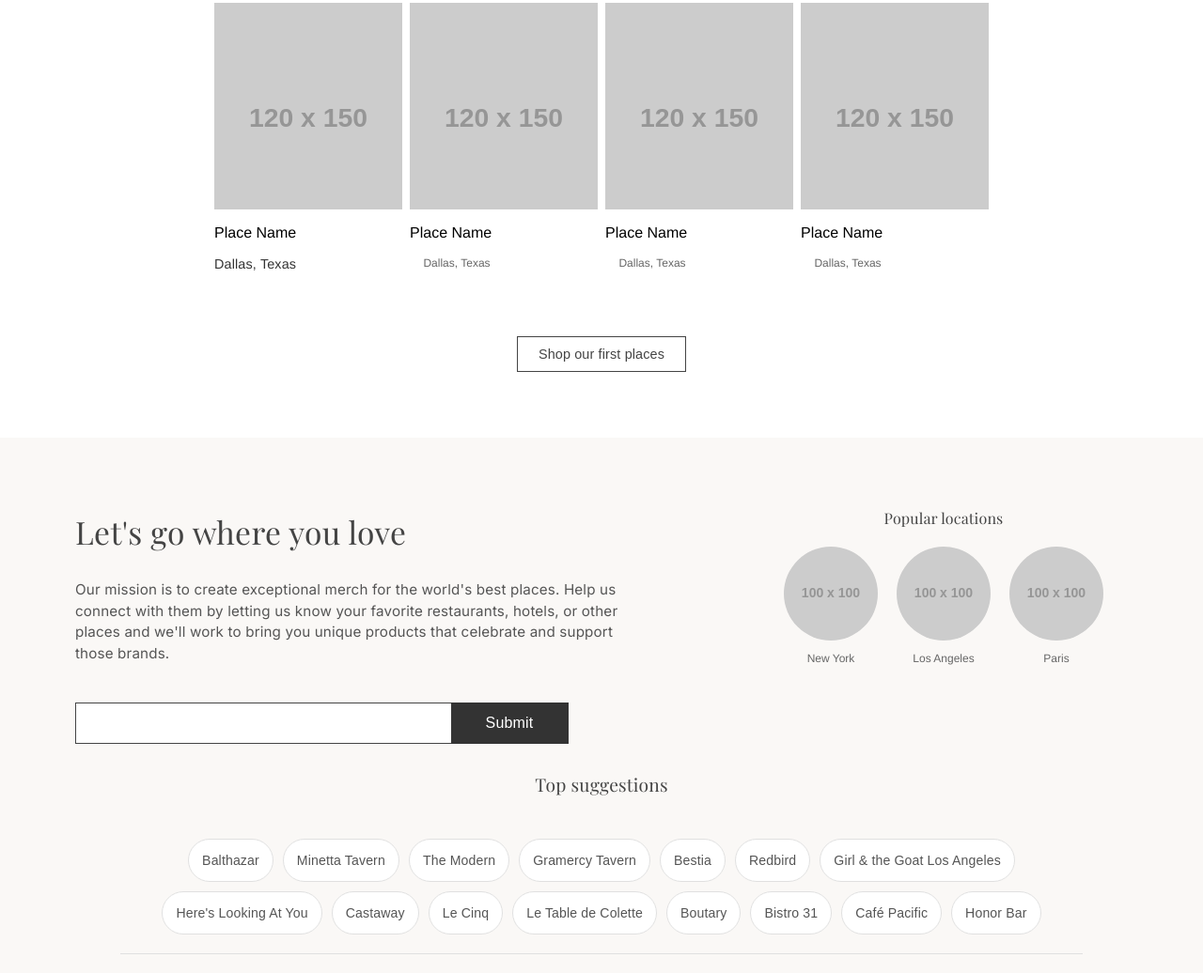
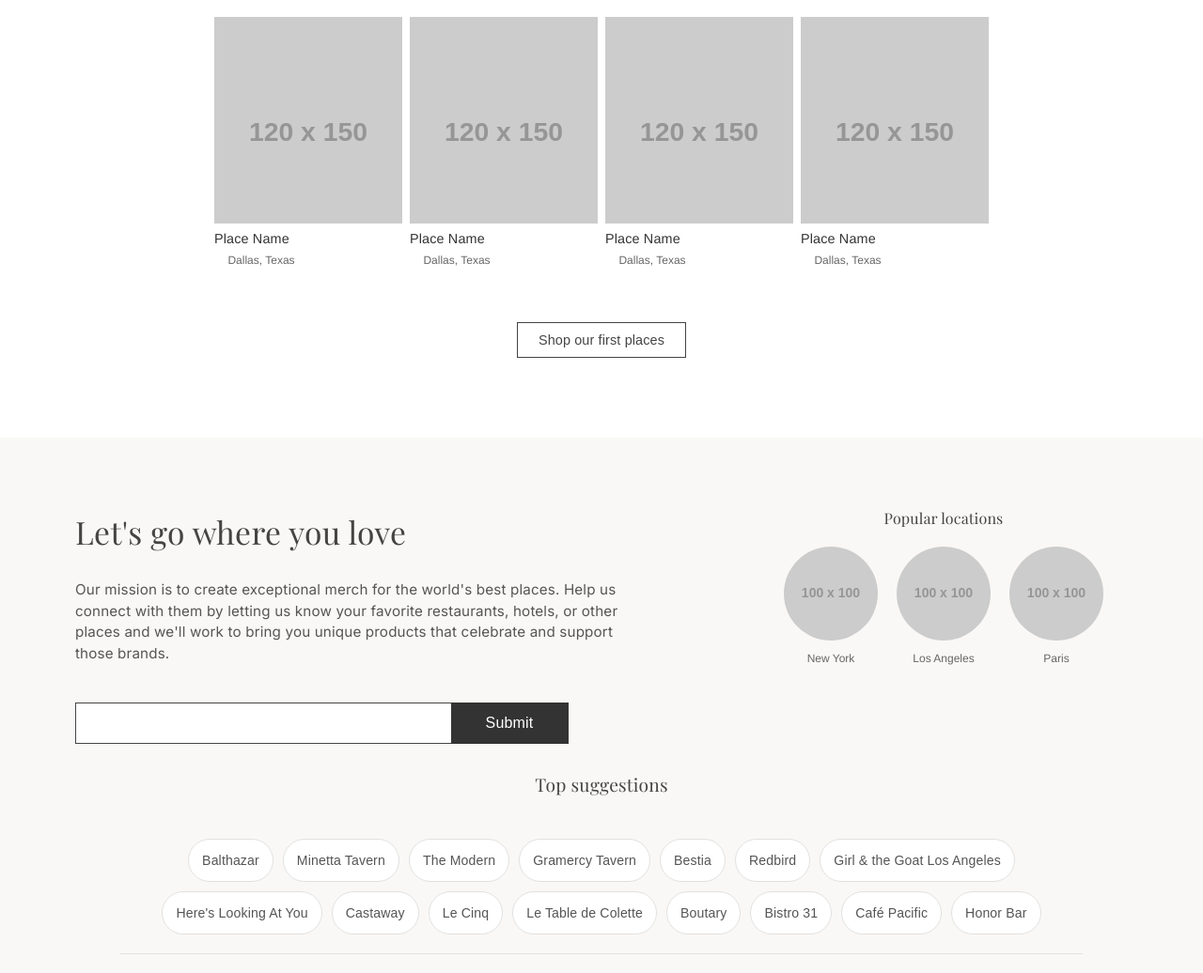
Before and after one commit to chasermcc/chasermcc.github.io, a plain HTML site: page index.html in a window 1280 px wide. Shown: the part 982-2018 px from the top of the page at 94% size. Drawn offline with nearby package versions, Linux system fonts and the light colour scheme; placeholder pictures from the web are drawn by us.

Commit message:
Update index.html

```diff
--- a/index.html
+++ b/index.html
@@ -11,8 +11,7 @@
 body {
     margin: 0;
     font-family: 'Helvetica Neue', Arial, sans-serif;
-    overflow-y: auto; /* Change from 'hidden' to 'auto' to allow scrolling */
-    overflow-x: hidden;
+    overflow: auto; /* Change from 'hidden' to 'auto' to allow scrolling */
     background-color: #FAF8F6;
     transition: background-color 2s ease-in-out;
     animation: fadeIn 1s ease-in-out;
@@ -789,33 +788,42 @@ body {
 }
 
 
-.transition-location-description {
+/* Underline Effect */
+.image-description {
     font-size: 0.9em;
     text-align: left;
     color: #333;
     margin: 0 0 8px 0;
-    font-weight: 300;
+    font-weight: 450;
     letter-spacing: .01em;
     position: relative; /* To position the underline */
     width: 100%;
 }
 
-/* Custom underline that grows with a slower effect for transition section */
-.transition-location-description::after {
+/* Custom underline that grows with a slower effect */
+.image-description::after {
     content: '';
     position: absolute;
     bottom: -2px;
     left: 0;
     height: 1px; /* 1px height line */
-    width: 0; /* Initially, no width */
+    width: 0;
     background-color: #333;
     transition: width 1s ease; /* Slow down the underline effect */
     max-width: 100%; /* Ensure it only grows to the length of the text */
 }
 
-/* On hover, the underline should grow to full width */
-.image-container:hover .transition-location-description::after {
-    width: 100%; /* Expand the underline to the width of the text */
+.image-container:hover .image-description::after {
+    width: auto; /* Expand the underline to the width of the text */
+}
+
+.location-description {
+    font-size: 0.8em; /* Slightly smaller font size */
+    color: #888; /* Lighter gray color */
+    margin: 0; /* Small margin to separate from the description */
+    font-weight: 350;
+    text-align: left; /* Align text to the left */
+    width: 100%; /* Ensure it takes up full width */
 }
 
 
@@ -1366,7 +1374,7 @@ placesCloseButton.onclick = function() {
             <img src="https://via.placeholder.com/120x150" alt="Image 1">
         </div>
         <p class="image-description">Place Name</p>
-        <p class="transition-location-description">Dallas, Texas</p>
+        <p class="location-description">Dallas, Texas</p>
     </a>
 </div>
 
```
